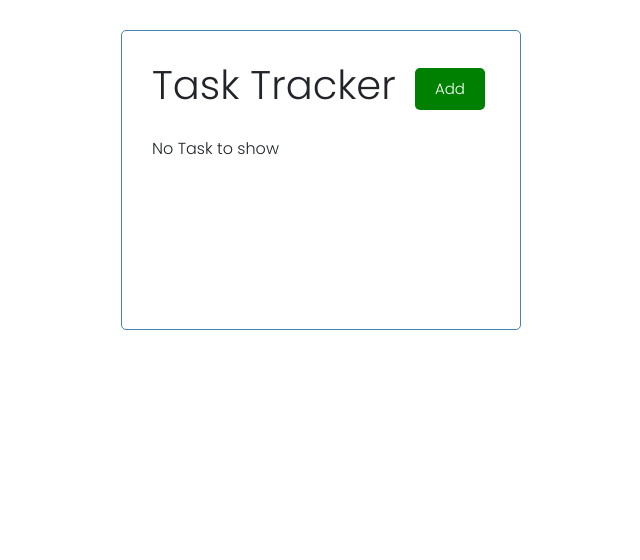
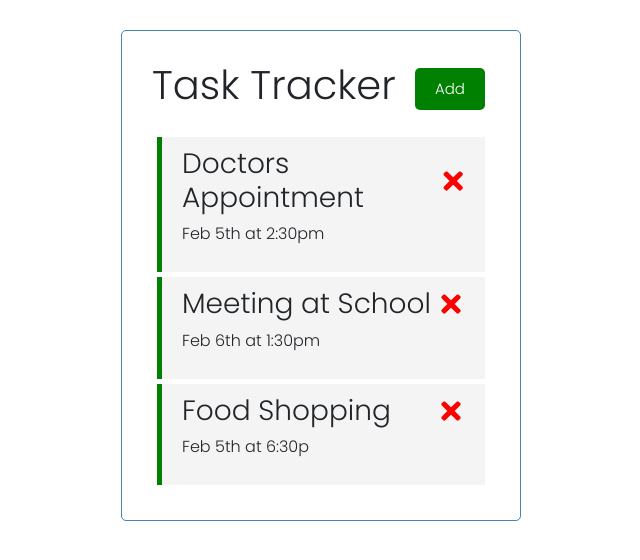
Before and after one commit to miladxdev/react-todo-app, a React (Create React App) app: page / in a window 1280 px wide. Shown: the top 560 px of the page, without its empty margins (319-959 px from the left). Built offline with nearby package versions, Linux system fonts and the light colour scheme; data requests are answered from the project's data file; the HTML template or start-up script is replaced by a standard one.

Commit message:
display data from server

```diff
--- a/src/App.js
+++ b/src/App.js
@@ -9,14 +9,21 @@ function App() {
   const [tasks, setTasks] = useState([])
 
   useEffect(() => {
-    const fetchTasks = async() => {
+   const getTasks = async () => {
+     const tasksFromServer = await fetchTasks()
+     setTasks(tasksFromServer)
+   }
+    getTasks();
+  }, [])
+
+  // fetch tasks
+   const fetchTasks = async() => {
       let url = "http://localhost:5000/tasks";
       const res = await fetch(url);
       const data = await res.json();
+      return data
       console.log(data);
     }
-    fetchTasks();
-  }, [])
 
   // Add Task
   const addTask = (task) => {
--- a/src/components/Tasks.js
+++ b/src/components/Tasks.js
@@ -4,8 +4,8 @@ const Tasks = ( {tasks, onDelete, onToggle} ) => {
 
     return (
         <div>
-            {tasks.map((task) => (
-            <Task key={task.id} task={task} onDelete={onDelete} onToggle={onToggle} />
+            {tasks.map((task, index) => (
+            <Task key={index} task={task} onDelete={onDelete} onToggle={onToggle} />
             ))}
         </div>
     )
```
